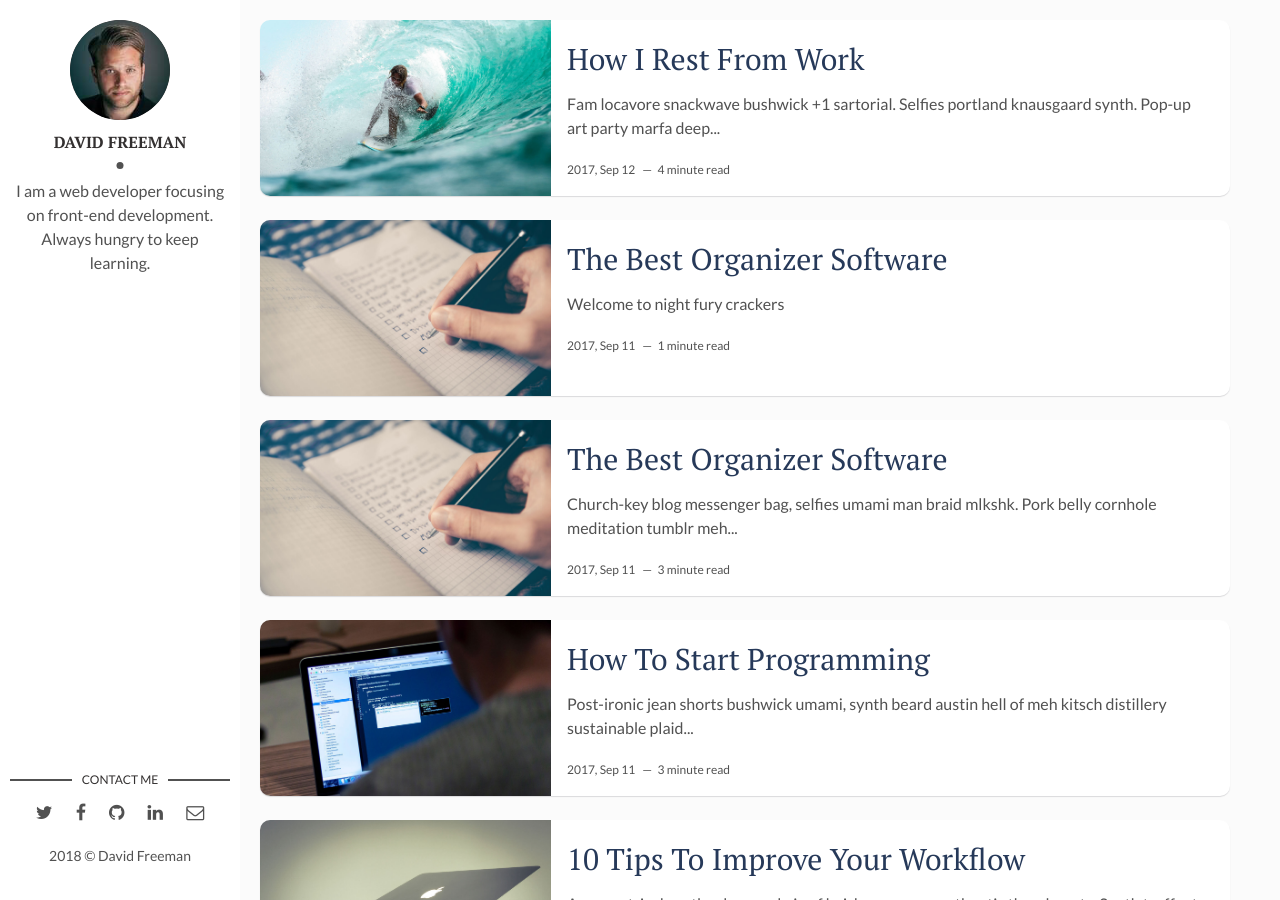
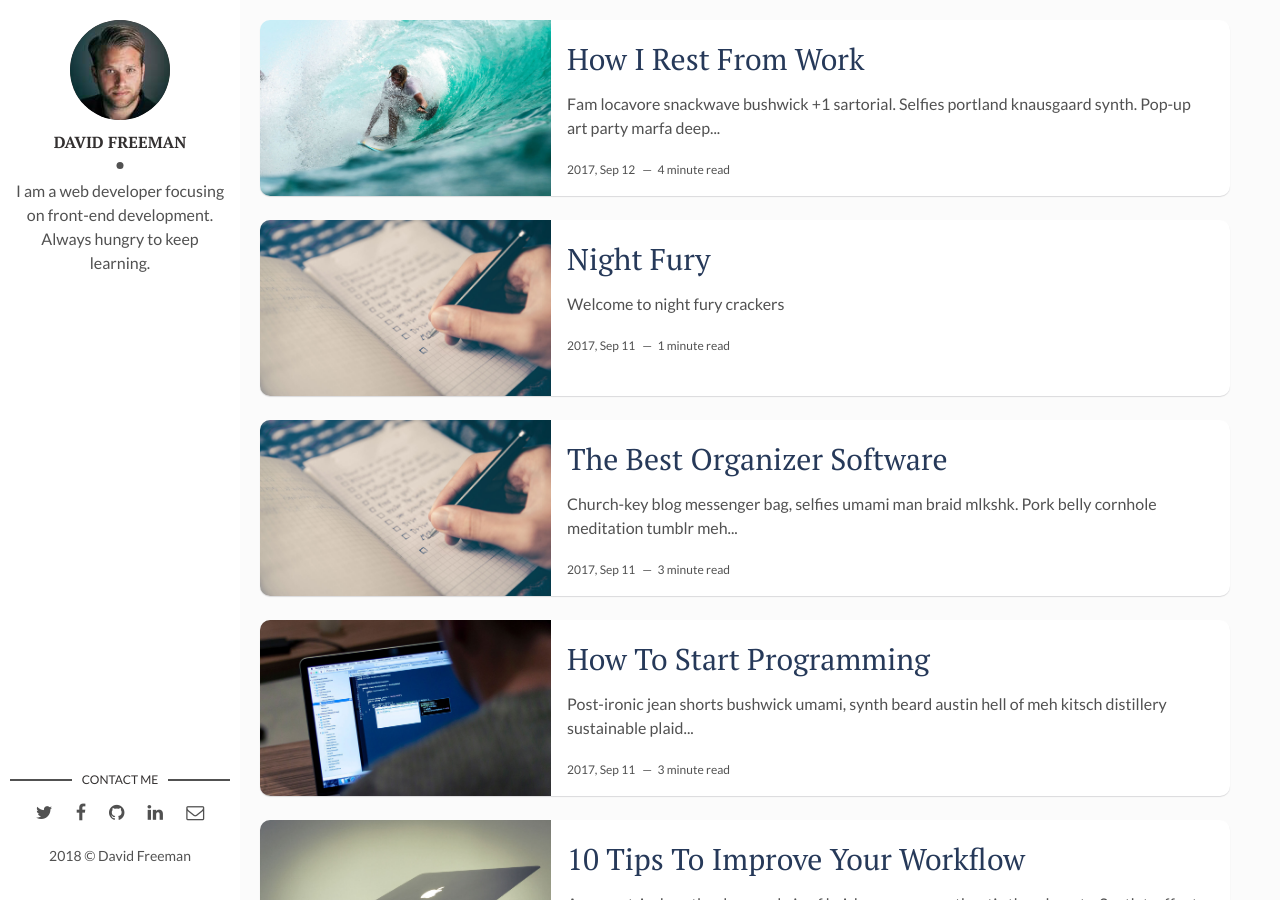
Before and after one commit to innovator-arjun/Diwali-Crackers, a Jekyll site: the page built from index.html, in a window 1280 px wide and 900 px high. Built offline with Jekyll 4.4.1, drawn with Linux system fonts in a browser that asks for light colours; the list of posts is cut into pages by our own code.

Commit message:
Version 1.0.4

```diff
--- a/_layouts/post.html
+++ b/_layouts/post.html
@@ -32,7 +32,7 @@
           {% endfor %}
         </div>
       </div>
-      {% include disqus.html %}
+      <!--{% include disqus.html %} -->
     </div> <!-- End Wrap Content -->
   </div> <!-- End Page Content -->
 </article> <!-- End Article Page -->
--- a/_posts/2018-09-12-Night Fury.markdown
+++ b/_posts/2018-09-12-Night Fury.markdown
@@ -1,6 +1,6 @@
 ---
 layout: post
-title: The Best Organizer Software
+title: Night Fury
 date: 2017-09-12 00:00:00 +0300
 description: You’ll find this post in your `_posts` directory. Go ahead and edit it and re-build the site to see your changes. # Add post description (optional)
 img: software.jpg # Add image post (optional)
```
Also changed, not shown: _includes/disqusss.html (renamed from _includes/disqus.html).
